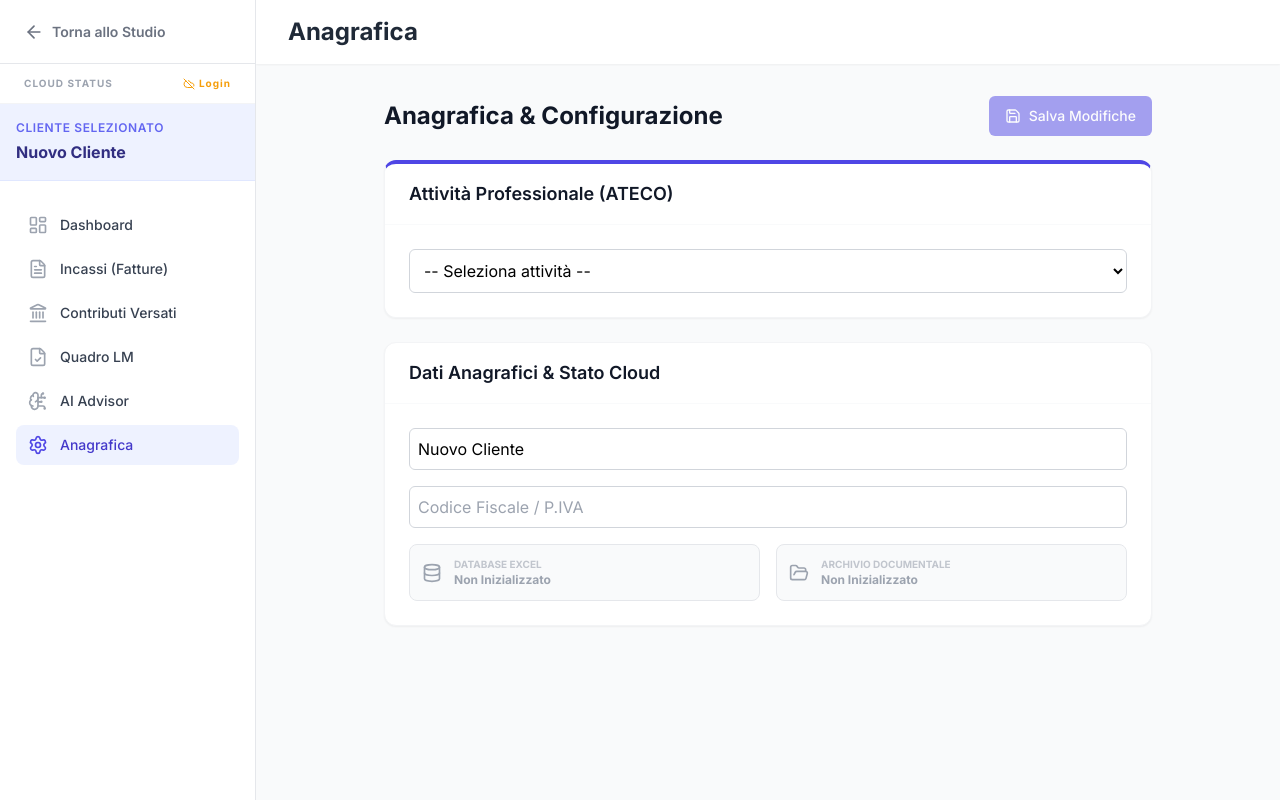
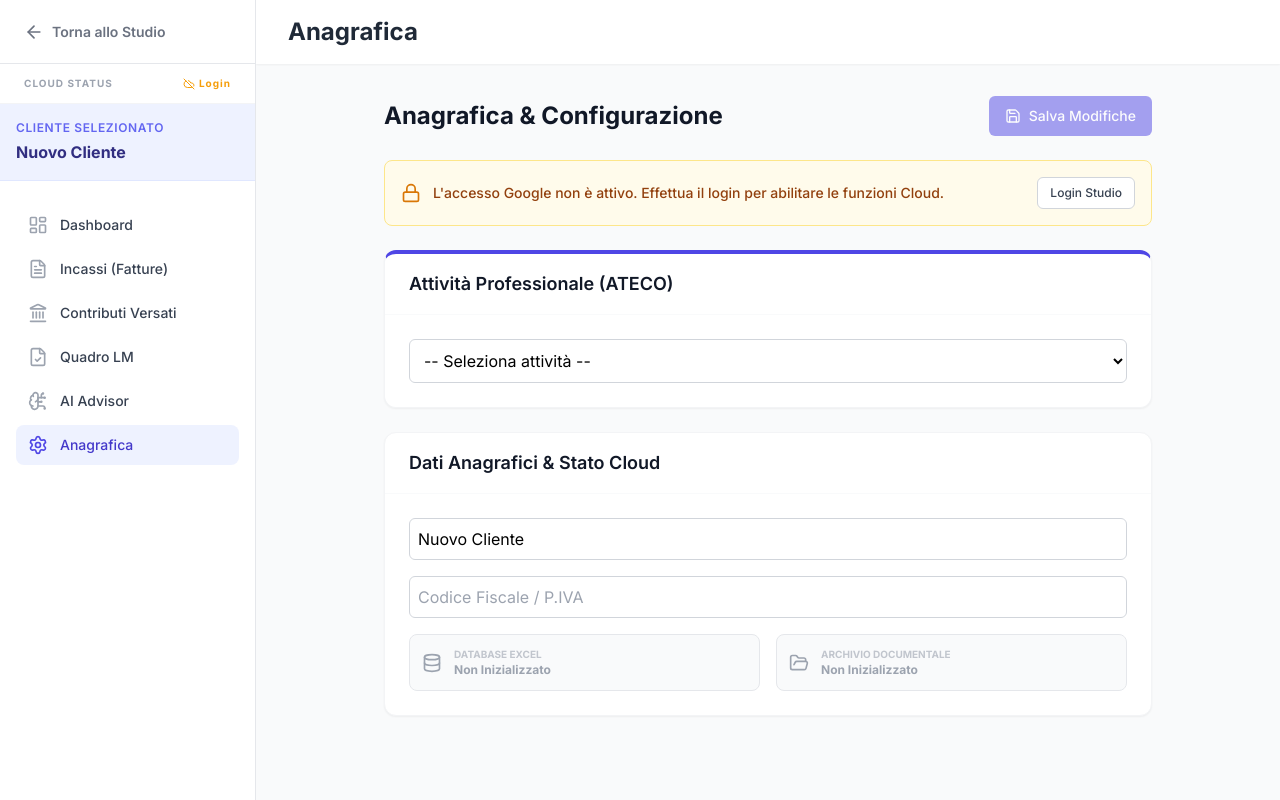
Before and after one commit to palmasstudio-collab/gestionale, a React (Vite) app: page / in a window 1280 px wide. Both pictures are taken after a click on the button "Nuovo Cliente". Built offline with nearby package versions, Linux system fonts and the light colour scheme.

Commit message:
Update Settings.tsx

```diff
--- a/components/Settings.tsx
+++ b/components/Settings.tsx
@@ -4,17 +4,19 @@ import { Client, TaxRate, LogActionType, LogEntityType } from '../types';
 import { ATECO_ACTIVITIES } from '../constants';
 import { Card } from './Card';
 import { Button } from './Button';
-import { Save, Loader2, Database, CheckCircle, XCircle, AlertCircle, ExternalLink, FolderOpen } from 'lucide-react';
-import { createClientStructure, handleAuthClick } from '../utils/googleDrive';
+import { Save, Loader2, Database, CheckCircle, XCircle, AlertCircle, ExternalLink, FolderOpen, Lock } from 'lucide-react';
+import { createClientStructure } from '../utils/googleDrive';
 
 interface SettingsProps {
   client: Client;
   onUpdateClient: (client: Client) => void;
   onLog: (action: LogActionType, entity: LogEntityType, description: string, clientId?: string) => void;
   isDriveReady: boolean;
+  isAuthenticated: boolean;
+  onLogin: () => Promise<void>;
 }
 
-export const Settings: React.FC<SettingsProps> = ({ client, onUpdateClient, onLog, isDriveReady }) => {
+export const Settings: React.FC<SettingsProps> = ({ client, onUpdateClient, onLog, isDriveReady, isAuthenticated, onLogin }) => {
   const [formData, setFormData] = useState<Client>(client);
   const [hasChanges, setHasChanges] = useState(false);
   const [isCreatingFolders, setIsCreatingFolders] = useState(false);
@@ -48,8 +50,6 @@ export const Settings: React.FC<SettingsProps> = ({ client, onUpdateClient, onLo
     setHasChanges(false);
     setErrorMsg(null);
 
-    const isDriveAuth = typeof window !== 'undefined' && (window as any).gapi?.client?.getToken() !== null;
-
     if (confirm(`Vuoi sincronizzare le cartelle e il Database Cloud per questo cliente?`)) {
       if (!isDriveReady) {
         alert("Servizi Google non ancora pronti.");
@@ -58,7 +58,8 @@ export const Settings: React.FC<SettingsProps> = ({ client, onUpdateClient, onLo
 
       setIsCreatingFolders(true);
       try {
-        await handleAuthClick();
+        if (!isAuthenticated) await onLogin();
+
         const result = await createClientStructure(formData.name);
 
         const updatedClient = {
@@ -89,6 +90,16 @@ export const Settings: React.FC<SettingsProps> = ({ client, onUpdateClient, onLo
           Salva Modifiche
         </Button>
       </div>
+
+      {!isAuthenticated && (
+        <div className="bg-amber-50 border border-amber-200 p-4 rounded-lg flex items-center justify-between text-amber-800">
+           <div className="flex items-center gap-3">
+             <Lock className="w-5 h-5 text-amber-600" />
+             <p className="text-sm font-medium">L'accesso Google non è attivo. Effettua il login per abilitare le funzioni Cloud.</p>
+           </div>
+           <Button onClick={onLogin} size="sm" variant="secondary">Login Studio</Button>
+        </div>
+      )}
 
       {errorMsg && (
         <div className="bg-red-50 border-l-4 border-red-500 p-5 rounded-lg flex gap-4 text-red-800 animate-fade-in shadow-sm">
```
